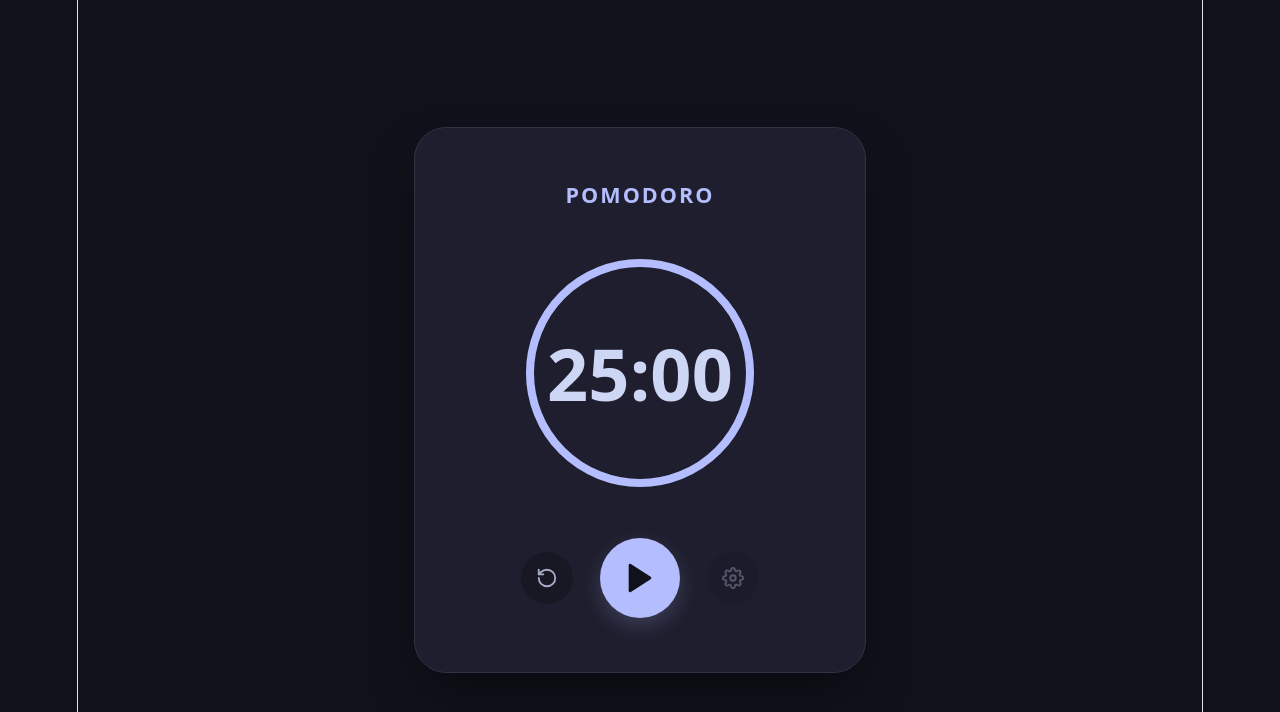
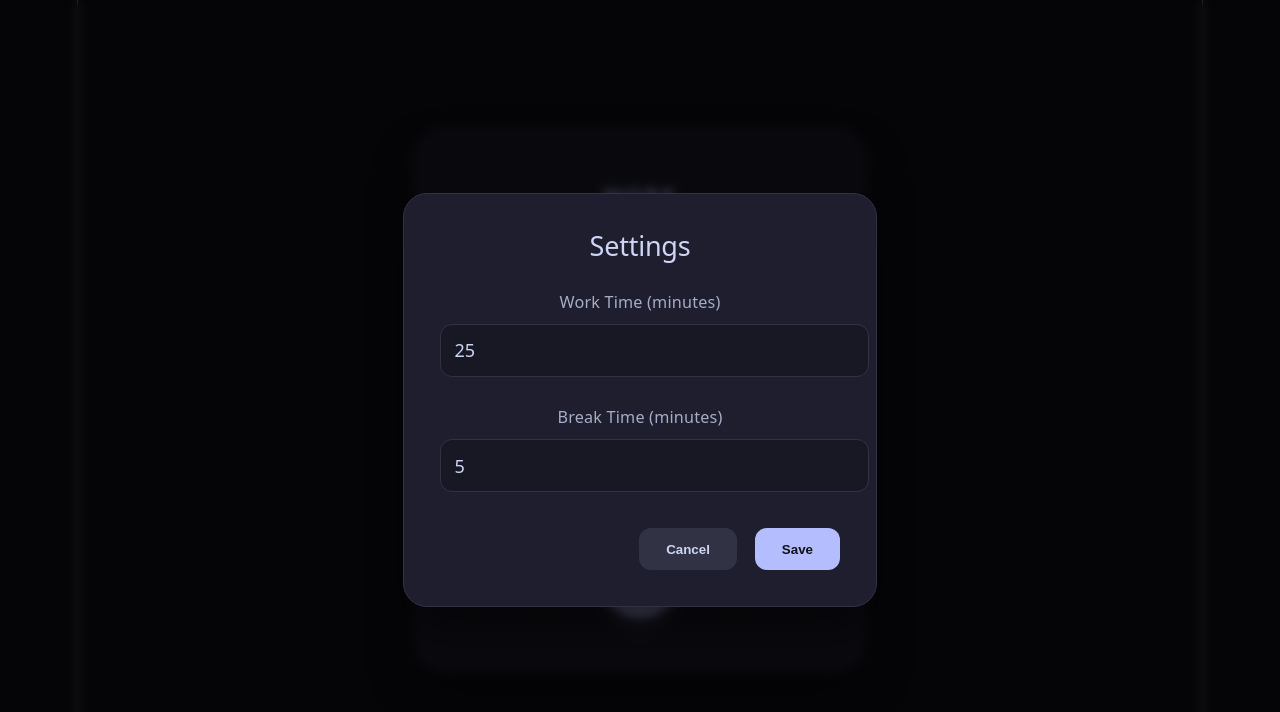
Before and after one commit to zeti1223/pomodoro-vue, a Vue app: page / in a window 1280 px wide. Both pictures are taken after a click on the button 733 px from the left and 578 px from the top of the page. Shown: the top 712 px of the page. Built offline with nearby package versions, Linux system fonts and the light colour scheme.

Commit message:
Added settings

```diff
--- a/src/App.vue
+++ b/src/App.vue
@@ -1,9 +1,18 @@
 <script setup>
 import { ref, computed, onUnmounted } from "vue";
 
-const WORK_TIME = 25 * 60; // 25 minutes in seconds
-const timeLeft = ref(WORK_TIME);
+const DEFAULT_WORK_TIME = 25;
+const DEFAULT_BREAK_TIME = 5;
+
+const workTime = ref(DEFAULT_WORK_TIME);
+const breakTime = ref(DEFAULT_BREAK_TIME);
+const timeLeft = ref(workTime.value * 60);
 const isRunning = ref(false);
+const isWorkMode = ref(true);
+const showSettings = ref(false);
+const showNotification = ref(false);
+const notificationMessage = ref("");
+
 let timerInterval = null;
 
 const formattedTime = computed(() => {
@@ -12,8 +21,16 @@ const formattedTime = computed(() => {
   return `${minutes.toString().padStart(2, "0")}:${seconds.toString().padStart(2, "0")}`;
 });
 
+const currentTotalTime = computed(() => {
+  return isWorkMode.value ? workTime.value * 60 : breakTime.value * 60;
+});
+
 const progressPercent = computed(() => {
-  return (timeLeft.value / WORK_TIME) * 100;
+  return (timeLeft.value / currentTotalTime.value) * 100;
+});
+
+const modeLabel = computed(() => {
+  return isWorkMode.value ? "Work" : "Break";
 });
 
 const startTimer = () => {
@@ -23,10 +40,22 @@ const startTimer = () => {
     if (timeLeft.value > 0) {
       timeLeft.value--;
     } else {
-      pauseTimer();
-      alert("Time Is Up!");
+      handleTimerComplete();
     }
   }, 1000);
+};
+
+const handleTimerComplete = () => {
+  pauseTimer();
+  const message = isWorkMode.value
+    ? "Work session complete! Time for a break."
+    : "Break is over! Ready to work?";
+  notificationMessage.value = message;
+  showNotification.value = true;
+
+  if ("Notification" in window && Notification.permission === "granted") {
+    new Notification("Pomodoro Timer", { body: message });
+  }
 };
 
 const pauseTimer = () => {
@@ -36,8 +65,30 @@ const pauseTimer = () => {
 
 const resetTimer = () => {
   pauseTimer();
-  timeLeft.value = WORK_TIME;
+  timeLeft.value = currentTotalTime.value;
 };
+
+const switchMode = () => {
+  pauseTimer();
+  isWorkMode.value = !isWorkMode.value;
+  timeLeft.value = currentTotalTime.value;
+};
+
+const saveSettings = () => {
+  pauseTimer();
+  timeLeft.value = currentTotalTime.value;
+  showSettings.value = false;
+};
+
+const closeNotification = () => {
+  showNotification.value = false;
+  switchMode();
+};
+
+// Request notification permission on mount
+if ("Notification" in window && Notification.permission === "default") {
+  Notification.requestPermission();
+}
 
 onUnmounted(() => {
   clearInterval(timerInterval);
@@ -48,7 +99,7 @@ onUnmounted(() => {
   <main class="app-wrapper">
     <div class="pomodoro-card">
       <header>
-        <h1>Pomodoro</h1>
+        <h1>{{ modeLabel }}</h1>
       </header>
 
       <div class="timer-circle">
@@ -63,6 +114,7 @@ onUnmounted(() => {
           />
           <circle
             class="progress-ring_circle"
+            :class="{ 'break-mode': !isWorkMode }"
             stroke-width="8"
             fill="transparent"
             r="110"
@@ -118,7 +170,11 @@ onUnmounted(() => {
           </svg>
         </button>
 
-        <button class="btn btn-icon disabled" title="Settings">
+        <button
+          class="btn btn-icon"
+          @click="showSettings = true"
+          title="Settings"
+        >
           <svg
             viewBox="0 0 24 24"
             fill="none"
@@ -132,6 +188,53 @@ onUnmounted(() => {
               d="M19.4 15a1.65 1.65 0 0 0 .33 1.82l.06.06a2 2 0 0 1 0 2.83 2 2 0 0 1-2.83 0l-.06-.06a1.65 1.65 0 0 0-1.82-.33 1.65 1.65 0 0 0-1 1.51V21a2 2 0 0 1-2 2 2 2 0 0 1-2-2v-.09A1.65 1.65 0 0 0 9 19.4a1.65 1.65 0 0 0-1.82.33l-.06.06a2 2 0 0 1-2.83 0 2 2 0 0 1 0-2.83l.06-.06a1.65 1.65 0 0 0 .33-1.82 1.65 1.65 0 0 0-1.51-1H3a2 2 0 0 1-2-2 2 2 0 0 1 2-2h.09A1.65 1.65 0 0 0 4.6 9a1.65 1.65 0 0 0-.33-1.82l-.06-.06a2 2 0 0 1 0-2.83 2 2 0 0 1 2.83 0l.06.06a1.65 1.65 0 0 0 1.82.33H9a1.65 1.65 0 0 0 1-1.51V3a2 2 0 0 1 2-2 2 2 0 0 1 2 2v.09a1.65 1.65 0 0 0 1 1.51 1.65 1.65 0 0 0 1.82-.33l.06-.06a2 2 0 0 1 2.83 0 2 2 0 0 1 0 2.83l-.06.06a1.65 1.65 0 0 0-.33 1.82V9a1.65 1.65 0 0 0 1.51 1H21a2 2 0 0 1 2 2 2 2 0 0 1-2 2h-.09a1.65 1.65 0 0 0-1.51 1z"
             />
           </svg>
+        </button>
+      </div>
+    </div>
+
+    <div
+      v-if="showSettings"
+      class="modal-overlay"
+      @click.self="showSettings = false"
+    >
+      <div class="modal">
+        <h2>Settings</h2>
+        <div class="setting-item">
+          <label>Work Time (minutes)</label>
+          <input
+            type="number"
+            v-model.number="workTime"
+            min="1"
+            max="60"
+            class="setting-input"
+          />
+        </div>
+        <div class="setting-item">
+          <label>Break Time (minutes)</label>
+          <input
+            type="number"
+            v-model.number="breakTime"
+            min="1"
+            max="30"
+            class="setting-input"
+          />
+        </div>
+        <div class="modal-actions">
+          <button class="btn btn-secondary" @click="showSettings = false">
+            Cancel
+          </button>
+          <button class="btn btn-primary" @click="saveSettings">Save</button>
+        </div>
+      </div>
+    </div>
+
+    <!-- Notification Modal -->
+    <div v-if="showNotification" class="modal-overlay">
+      <div class="modal notification-modal">
+        <h2>Time's Up!</h2>
+        <p>{{ notificationMessage }}</p>
+        <button class="btn btn-primary" @click="closeNotification">
+          Continue
         </button>
       </div>
     </div>
@@ -209,6 +312,10 @@ h1 {
   stroke-linecap: round;
 }
 
+.progress-ring_circle.break-mode {
+  stroke: #a6e3a1;
+}
+
 .time-display {
   position: absolute;
   font-size: 4rem;
@@ -276,13 +383,102 @@ h1 {
   height: 34px;
 }
 
-.disabled {
-  opacity: 0.4;
-  cursor: not-allowed;
+.btn-primary {
+  background-color: #b4befe;
+  color: #11111b;
+  padding: 0.75rem 1.5rem;
+  border-radius: 12px;
+  font-weight: 600;
 }
 
-.disabled:hover {
+.btn-primary:hover {
+  background-color: #cba6f7;
+}
+
+.btn-secondary {
+  background-color: #313244;
+  color: #cdd6f4;
+  padding: 0.75rem 1.5rem;
+  border-radius: 12px;
+  font-weight: 600;
+}
+
+.btn-secondary:hover {
+  background-color: #45475a;
+}
+
+.modal-overlay {
+  position: fixed;
+  top: 0;
+  left: 0;
+  right: 0;
+  bottom: 0;
+  background-color: rgba(0, 0, 0, 0.7);
+  display: flex;
+  justify-content: center;
+  align-items: center;
+  z-index: 1000;
+  backdrop-filter: blur(4px);
+}
+
+.modal {
+  background-color: #1e1e2e;
+  padding: 2rem;
+  border-radius: 24px;
+  border: 1px solid #313244;
+  width: 100%;
+  max-width: 400px;
+  box-shadow: 0 25px 50px -12px rgba(0, 0, 0, 0.5);
+}
+
+.modal h2 {
+  margin: 0 0 1.5rem 0;
+  font-size: 1.5rem;
+  color: #cdd6f4;
+}
+
+.setting-item {
+  margin-bottom: 1.5rem;
+}
+
+.setting-item label {
+  display: block;
+  margin-bottom: 0.5rem;
+  color: #a6adc8;
+  font-size: 0.9rem;
+}
+
+.setting-input {
+  width: 100%;
+  padding: 0.75rem;
   background-color: #181825;
+  border: 1px solid #313244;
+  border-radius: 12px;
+  color: #cdd6f4;
+  font-size: 1rem;
+  font-family: inherit;
+}
+
+.setting-input:focus {
+  outline: none;
+  border-color: #b4befe;
+}
+
+.modal-actions {
+  display: flex;
+  gap: 1rem;
+  justify-content: flex-end;
+  margin-top: 2rem;
+}
+
+.notification-modal {
+  text-align: center;
+  max-width: 320px;
+}
+
+.notification-modal p {
   color: #a6adc8;
+  margin-bottom: 1.5rem;
+  line-height: 1.5;
 }
 </style>
```
